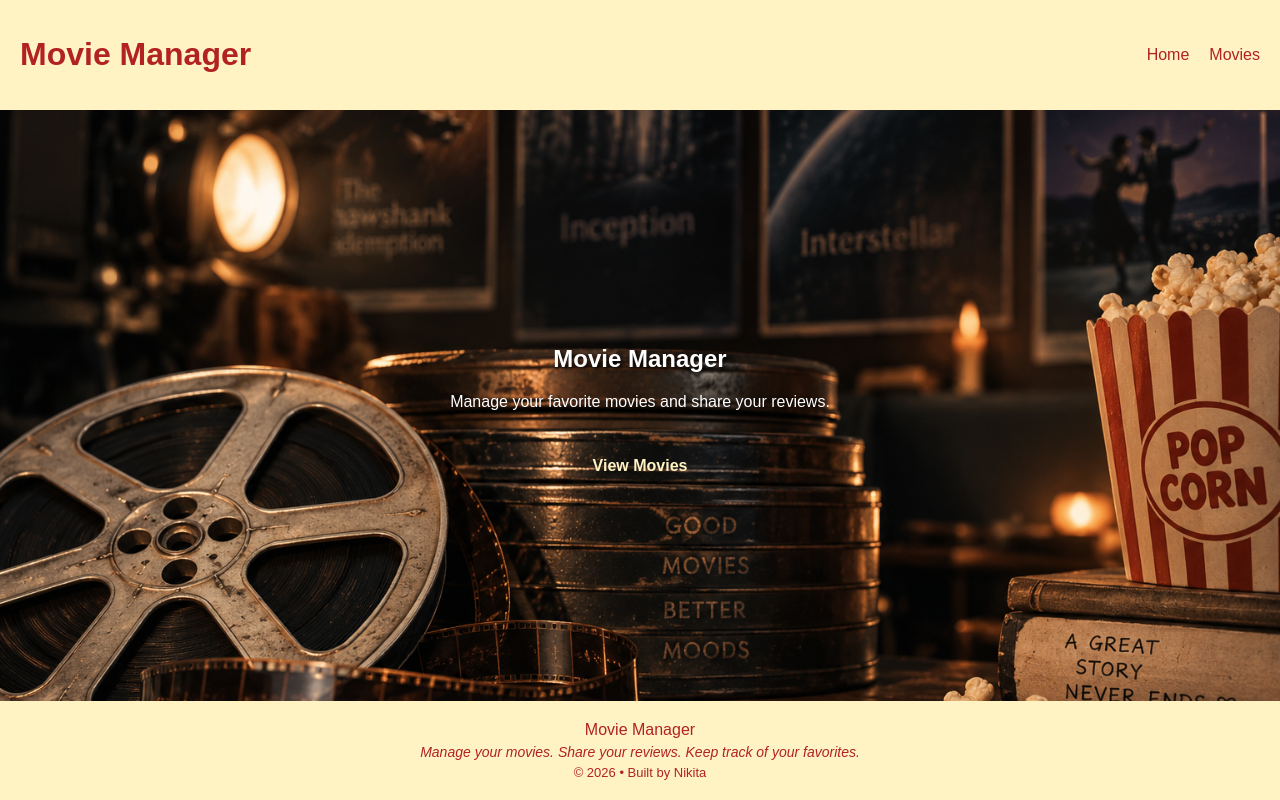
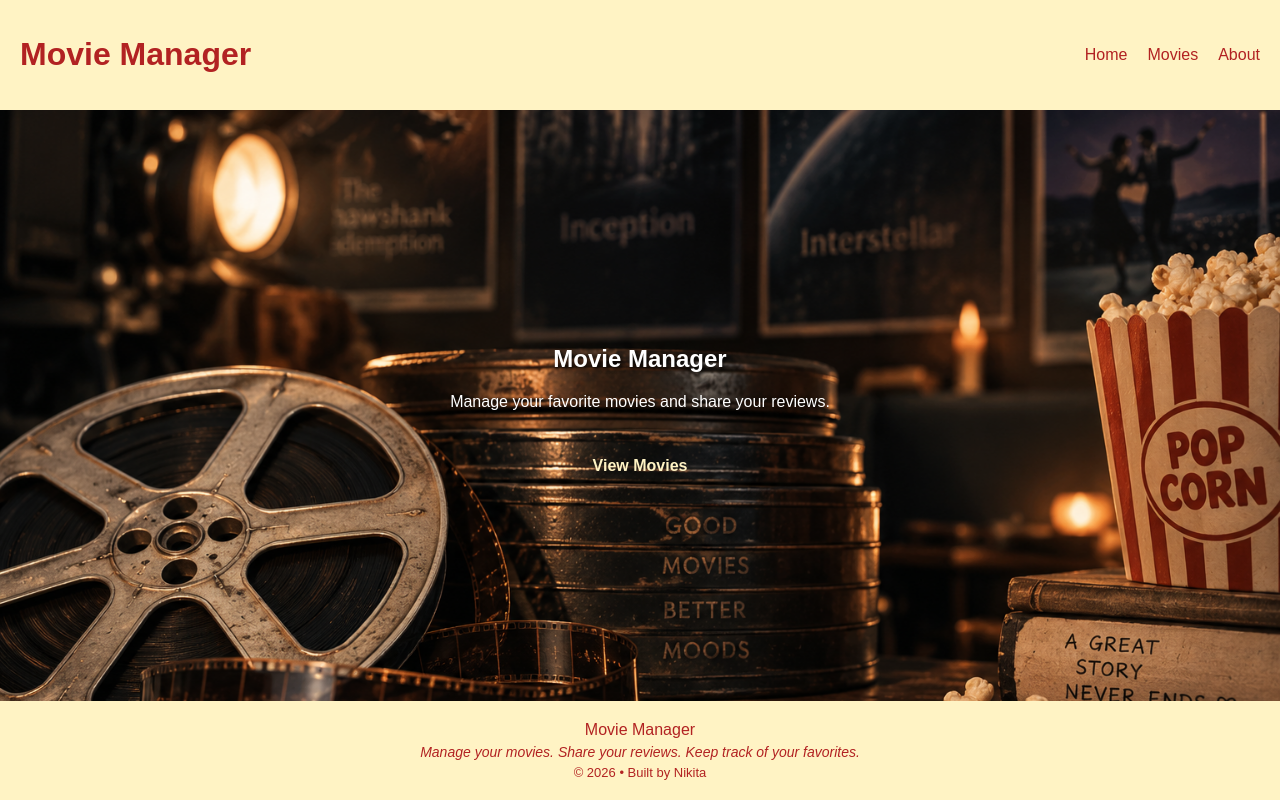
Before and after one commit to NP319/unit-2-project-movie-manager, a React (Vite) app in the folder react-frontend-app/: page / in a window 1280 px wide. Built offline with nearby package versions, Linux system fonts and the light colour scheme.

Commit message:
Successfully linked about page

```diff
--- a/react-frontend-app/src/App.jsx
+++ b/react-frontend-app/src/App.jsx
@@ -4,6 +4,8 @@
 import Home from './pages/Home'
 import MovieList from './pages/MovieList'
 import MovieDetail from './pages/MovieDetail'
+// Import the About page
+import About from './pages/About'
 import Footer from './components/Footer'  // Import the Footer component
 
 function App() {  // Main App component
@@ -17,6 +19,7 @@
         <Route path="/" element={<Home />} />
         <Route path="/movies" element={<MovieList />} />
         <Route path="/movies/:id" element={<MovieDetail />} />
+        <Route path="/about" element={<About />} />
       </Routes>
 
       {/* Website footer */}
--- a/react-frontend-app/src/components/Header.jsx
+++ b/react-frontend-app/src/components/Header.jsx
@@ -18,6 +18,10 @@
         <Link to="/movies">
           Movies
         </Link>
+
+        <Link to="/about">
+            About
+        </Link>
       </nav>
 
     </header>
```
